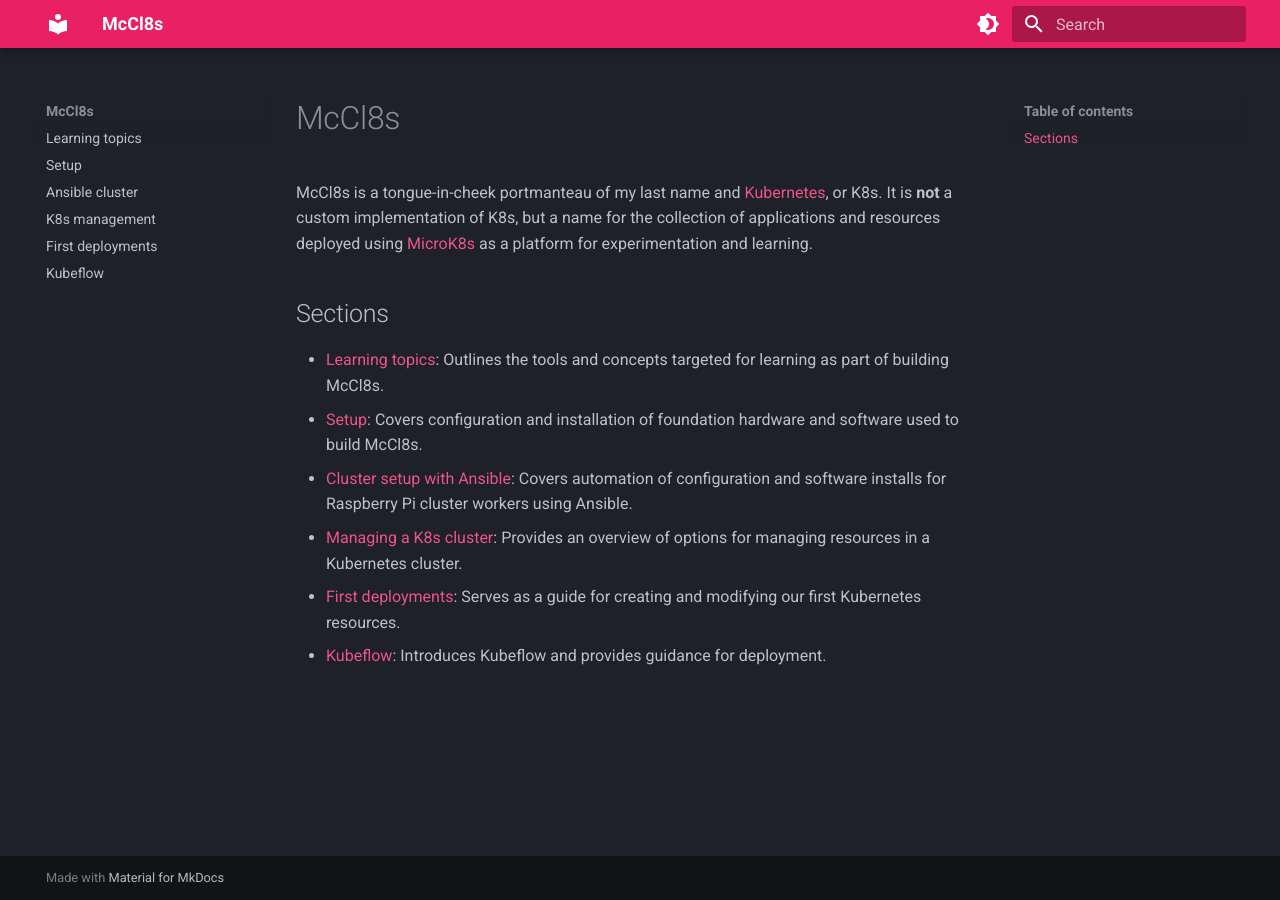
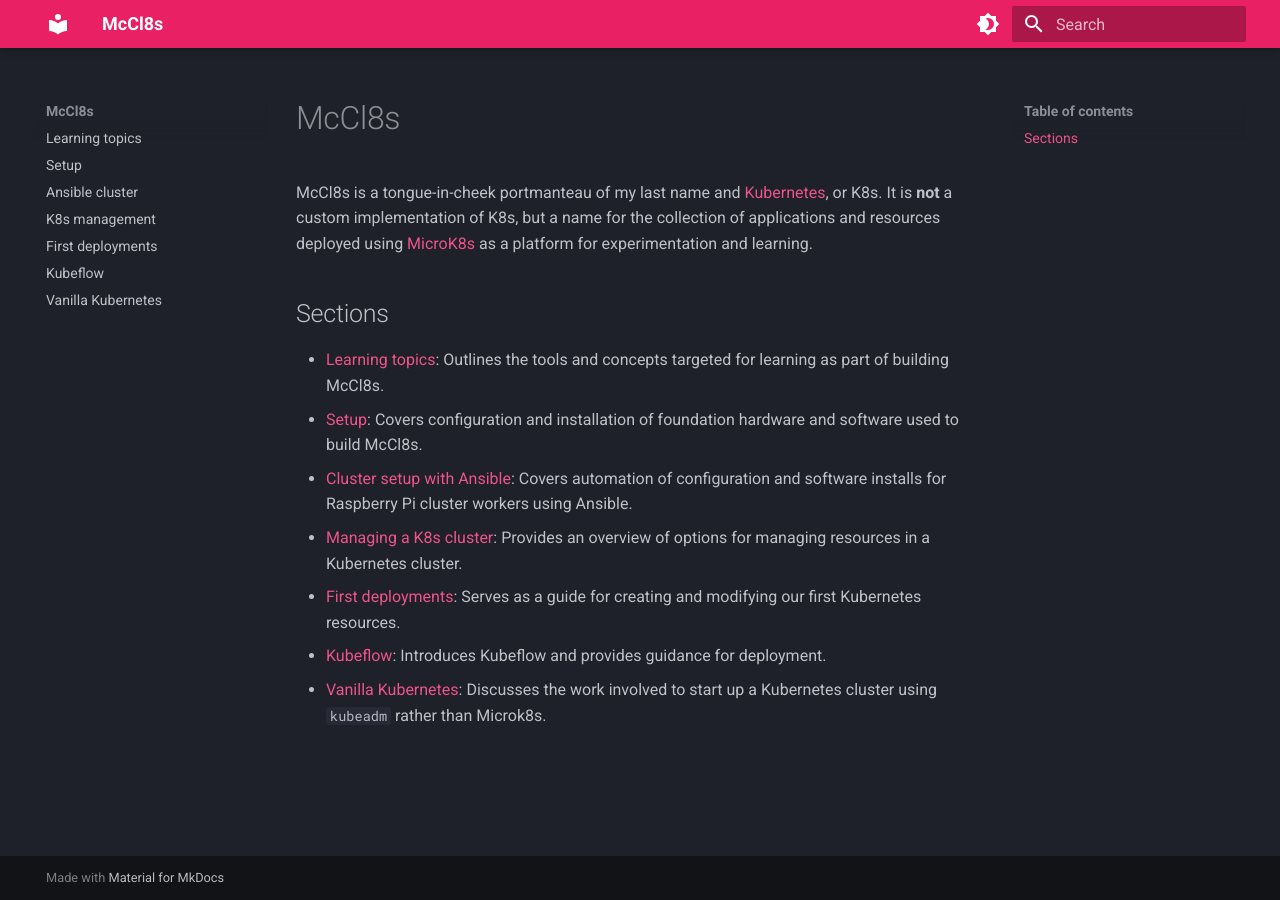
Before and after one commit to McClunatic/k8s-learning, an MkDocs documentation site: the page built from docs/index.md, in a window 1280 px wide. Built offline with MkDocs 1.6.1 and Material for MkDocs 9.7.7, drawn with Linux system fonts in a browser that asks for light colours.

Commit message:
Update docs to include vanilla section

```diff
--- a/docs/index.md
+++ b/docs/index.md
@@ -21,3 +21,6 @@
   creating and modifying our first Kubernetes resources.
 * [Kubeflow](kubeflow.md): Introduces Kubeflow and provides guidance
   for deployment.
+* [Vanilla Kubernetes](vanilla.md): Discusses the work involved to
+  start up a Kubernetes cluster using `kubeadm` rather than
+  Microk8s.
--- a/mkdocs.yml
+++ b/mkdocs.yml
@@ -24,6 +24,7 @@
   - k8s_management.md
   - first_deployments.md
   - kubeflow.md
+  - vanilla.md
 markdown_extensions:
 - pymdownx.snippets
 - pymdownx.superfences
```
Also changed, not shown: docs/vanilla.md (added, +18 -0 lines).
